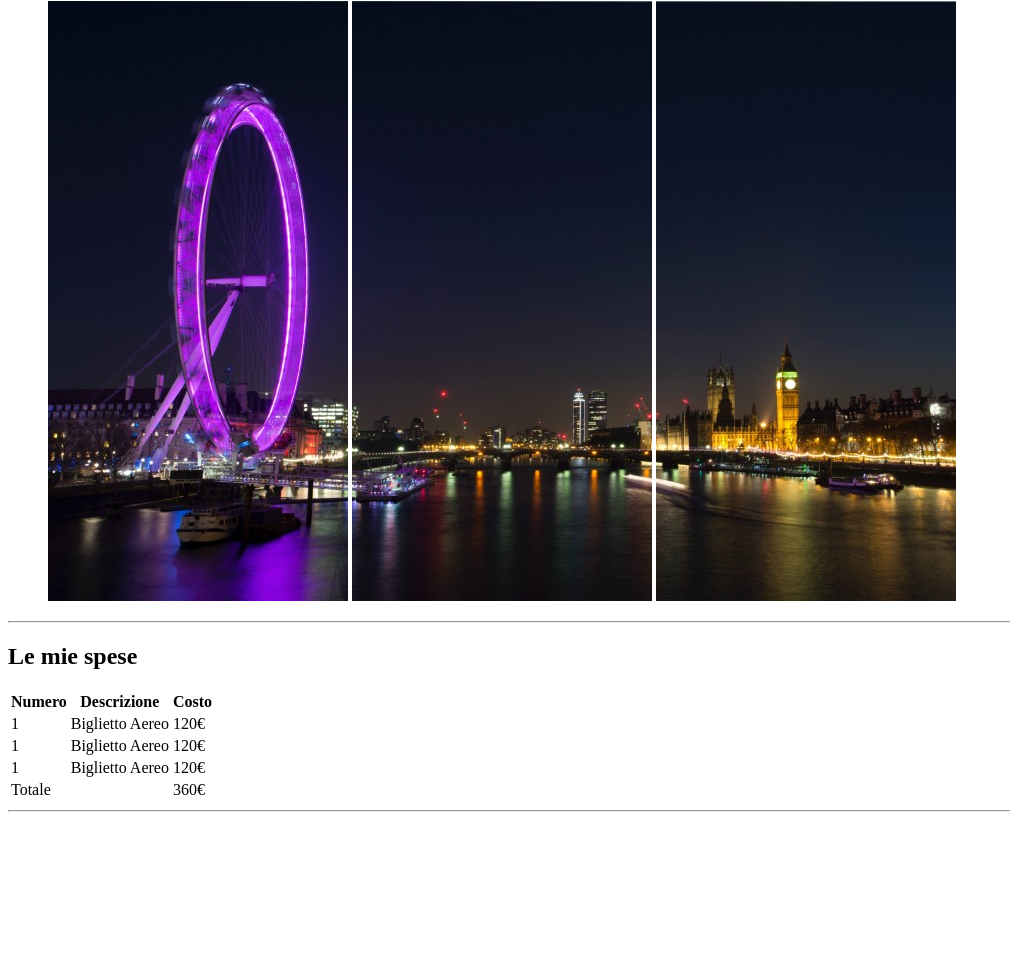
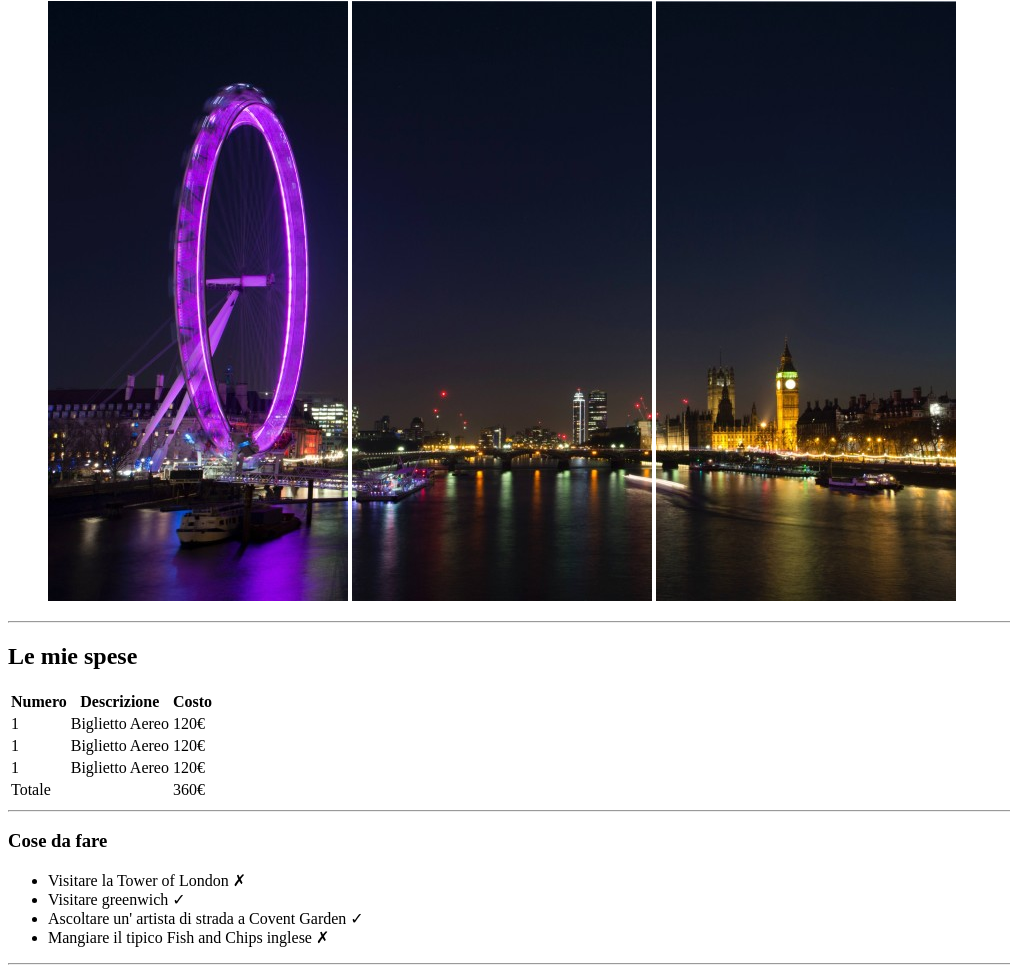
Before and after one commit to vanessabusato9/html-london-trip, a plain HTML site: page index.html in a window 1280 px wide. Shown: the part 79-1052 px from the top of the page, without its empty margins (0-1010 px from the left). Before the commit the page ends 899 px from the top, so only its background shows below. Drawn offline with Linux system fonts and the light colour scheme.

Commit message:
inserita una unordered list

```diff
--- a/index.html
+++ b/index.html
@@ -57,6 +57,20 @@
         </section>
 
         <hr>
+
+        <section>
+            <h3>Cose da fare</h3>
+            <ul>
+                <li>Visitare la Tower of London &cross;</li>
+                <li>Visitare greenwich &check;</li>
+                <li>Ascoltare un' artista di strada a Covent Garden &check;</li>
+                <li>Mangiare il tipico Fish and Chips inglese &cross;</li>
+            </ul>
+        </section>
+
+        <hr>
+
+
     </main>
 </body>
 </html>
```
